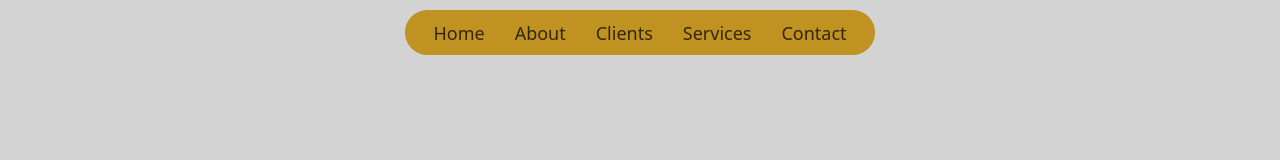
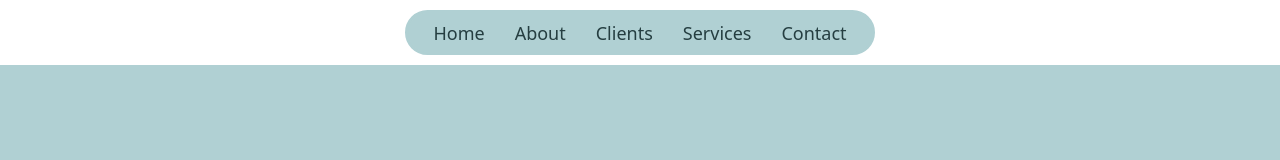
Before and after one commit to TaftSound/drop-down-menu, a website built with webpack: page dist/index.html in a window 1280 px wide. Built offline with nearby package versions, Linux system fonts and the light colour scheme.

Commit message:
Change styling

```diff
--- a/src/index.js
+++ b/src/index.js
@@ -16,11 +16,11 @@ newMenu.addTab('About')
 const clientsCategory = newMenu.addCategory('Clients')
 const servicesCategory = newMenu.addCategory('Services')
 newMenu.addTab('Contact')
-clientsCategory.addMenuItem('Your Mom')
-clientsCategory.addMenuItem('You Dad')
-servicesCategory.addMenuItem('Poop Packaging')
-servicesCategory.addMenuItem('Drop Shipping')
-servicesCategory.addMenuItem('Schmerpin')
+clientsCategory.addMenuItem('San Diego Zoo')
+clientsCategory.addMenuItem('PBS TV')
+clientsCategory.addMenuItem('Microsoft')
+servicesCategory.addMenuItem('Original Compositions')
+servicesCategory.addMenuItem('Music Production')
 
 header.appendChild(newMenu.getDomElement())
 
--- a/src/menu-style.css
+++ b/src/menu-style.css
@@ -1,9 +1,9 @@
 
 .MENU {
-  --color-one: #342709;
-  --color-two: #BF9222;
-  --color-three: #DAAA2F;
-  --color-four: #E3BF63;
+  --color-one: #253E41;
+  --color-two: #B0D0D3;
+  --color-three: #E5EFF0;
+  --color-four: #FFFFFF;
   display: flex;
   gap: 10px;
   height: min-content;
--- a/src/style.css
+++ b/src/style.css
@@ -9,11 +9,11 @@ body {
 }
 
 .header {
-  background-color: lightgray;
+  background-color: white;
   display: flex;
   justify-content: center;
   align-items: center;
 }
 .content {
-  background-color: lightgray;
+  background-color: #B0D0D3;
 }
```
